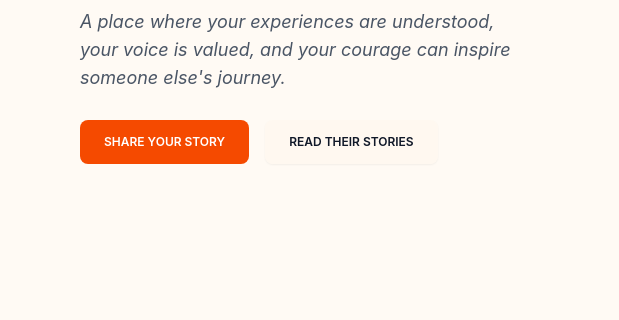
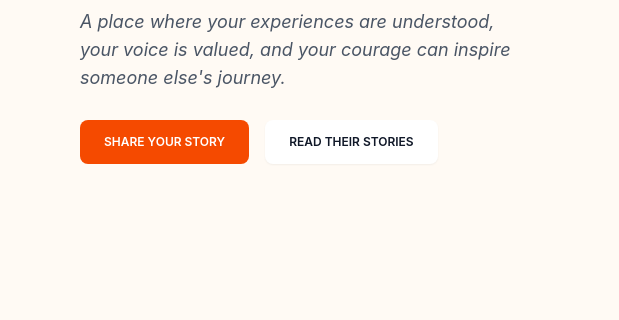
Before and after one commit to TahaElMoumni/Taha-El-Moumni, a website: page index.html in a window 1280 px wide. Shown: the part 434-754 px from the top of the page, 0-619 px from the left. Drawn offline with Linux system fonts and the light colour scheme.

Commit message:
fixed a color misinput.

```diff
--- a/index.html
+++ b/index.html
@@ -43,7 +43,7 @@
       </div>
       <div class="flex flex-wrap items-center gap-4 pt-2">
         <a href="#" class="px-6 py-3.5 bg-orange-600 text-white text-xs font-semibold uppercase rounded-lg hover:bg-orange-700">SHARE YOUR STORY</a>
-        <a href="#" class="px-6 py-3.5 bg-orange-50/60 text-gray-900 text-xs font-semibold uppercase rounded-lg shadow-xs hover:bg-gray-50">READ THEIR STORIES</a>
+        <a href="#" class="px-6 py-3.5 bg-white text-gray-900 text-xs font-semibold uppercase rounded-lg shadow-xs hover:bg-gray-50">READ THEIR STORIES</a>
       </div>
     </div>
     <div class="flex items-center justify-center">
```
